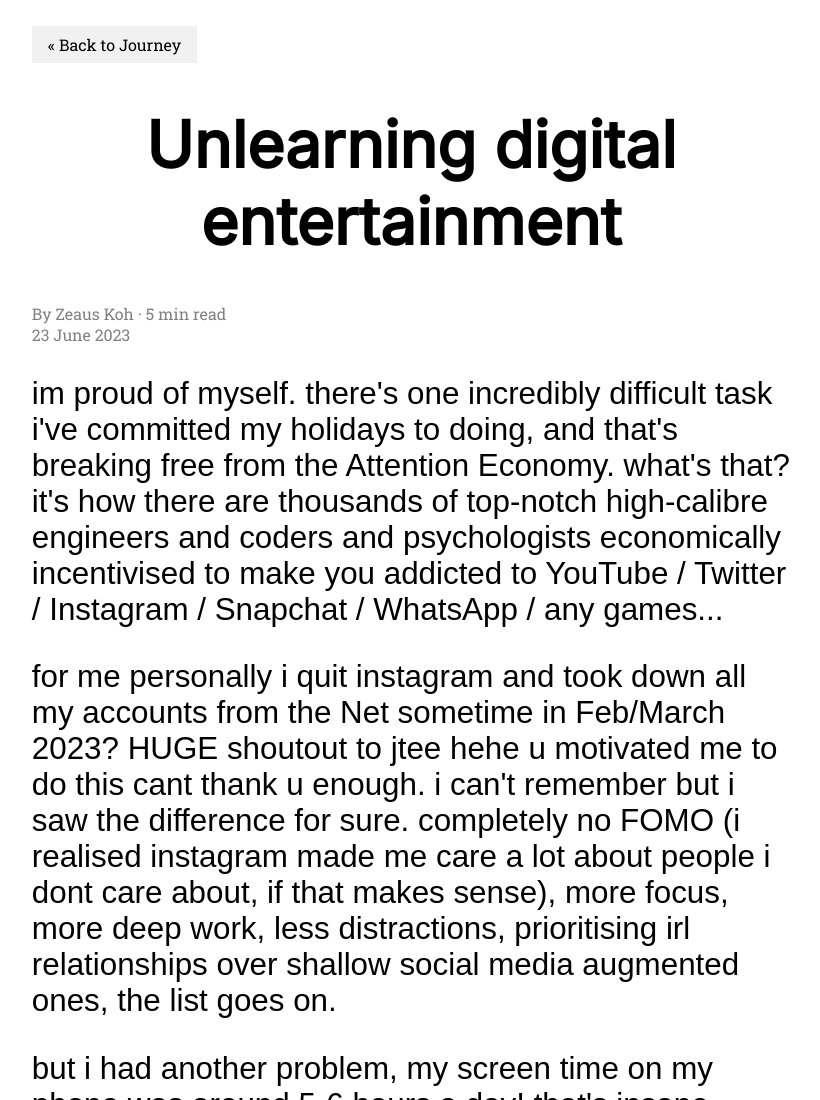
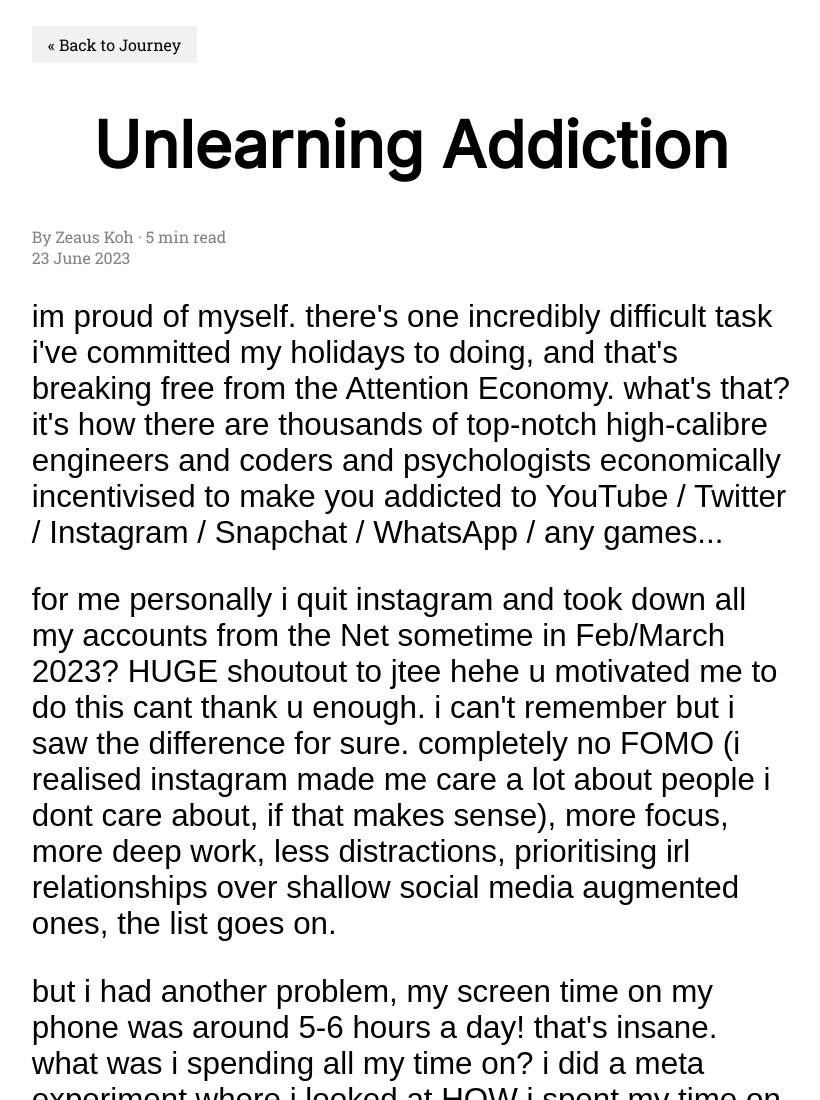
Before and after one commit to zeauskoh/zeaus, a plain HTML site: page journey2.html in a window 1280 px wide. Shown: the top 1100 px of the page, without its empty margins (229-1049 px from the left). Drawn offline with Linux system fonts and the light colour scheme.

Commit message:
Update journey2.html

```diff
--- a/journey2.html
+++ b/journey2.html
@@ -11,7 +11,7 @@
     <br>
     <a href="journey.html" class="back-to-journey">&laquo; Back to Journey</a>
     <div class="posts">
-        <h1 class="titlepost">Unlearning digital entertainment</h1>
+        <h1 class="titlepost">Unlearning Addiction</h1>
         <p style="color:grey">By Zeaus Koh · 5 min read<br>23 June 2023</p>
         <div class="content">
           <p class="content">im proud of myself. there's one incredibly difficult task i've committed my holidays to doing, and that's breaking free from the Attention Economy. what's that? it's how there are thousands of top-notch high-calibre engineers and coders and psychologists economically incentivised to make you addicted to YouTube / Twitter / Instagram / Snapchat / WhatsApp / any games...</p>
```
